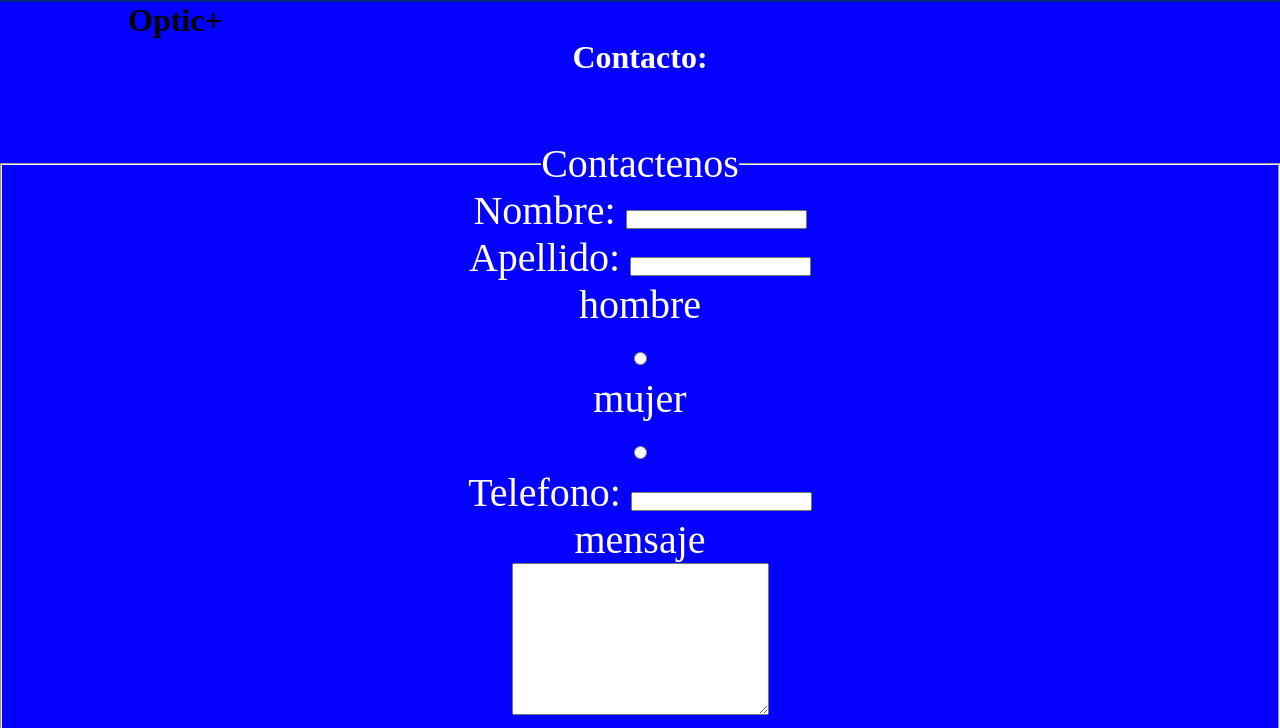
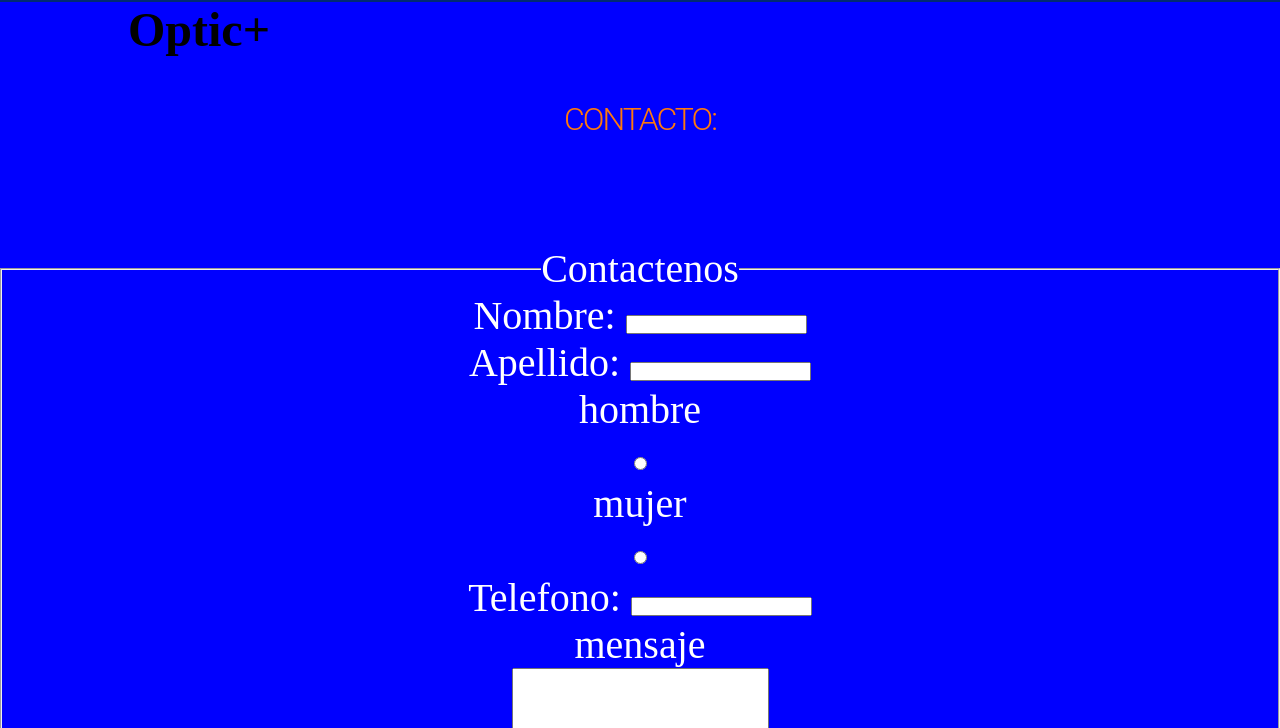
Before and after one commit to Franso9/Optic-, a plain HTML site: page Pages/Contacto.html in a window 1280 px wide. Shown: the part 72-800 px from the top of the page. Drawn offline with Linux system fonts and the light colour scheme.

Commit message:
agrego consignas

```diff
--- a/Pages/Contacto.html
+++ b/Pages/Contacto.html
@@ -46,7 +46,7 @@
 
     <main class="tex_nos">
       <h1 class="titl">Optic+</h1>
-      <h1>Contacto:</h1>
+      <h1 class="cont">Contacto:</h1>
       <form class="contac">
         <fieldset>
           <legend>Contactenos</legend>
--- a/css/style.css
+++ b/css/style.css
@@ -61,14 +61,25 @@ img {
 }
 
 main {
-  background-color: rgb(4, 0, 255);
   text-align: center;
+  background-color: blue;
 }
 .titulo {
   text-align-last: left;
   font-size: 3rem;
   font-weight: 500;
   margin: 1rem;
+  text-decoration: none;
+  color: rgb(0, 0, 0);
+  font-family: sans-serif;
+  font-size: 40px;
+  border: 3px solid blue;
+  padding: 40px 80px;
+  transition: all 0.3s;
+}
+
+.titulo:hover {
+  background-color: rgb(247, 150, 4);
 }
 
 .display {
@@ -115,6 +126,7 @@ body {
   margin: 0 auto;
   max-width: 1320px;
   text-align: left;
+  font-size: 3rem;
 }
 
 .titl2 {
@@ -151,3 +163,22 @@ body {
   font-size: 2.5rem;
   padding-top: 5%;
 }
+
+.cont {
+  text-decoration: none;
+  padding: 40px 80px;
+  color: rgb(255, 121, 11);
+  border: 3px solid blue;
+  text-transform: uppercase;
+  font-size: 2rem;
+  font-family: "roboto";
+  font-weight: 300;
+  letter-spacing: -2px;
+  transition: all 0.5s;
+}
+
+.cont:hover {
+  font-weight: 900;
+  letter-spacing: 10px;
+  border: 7px solid rgb(255, 121, 11);
+}
```
Also changed, not shown: README.md.
